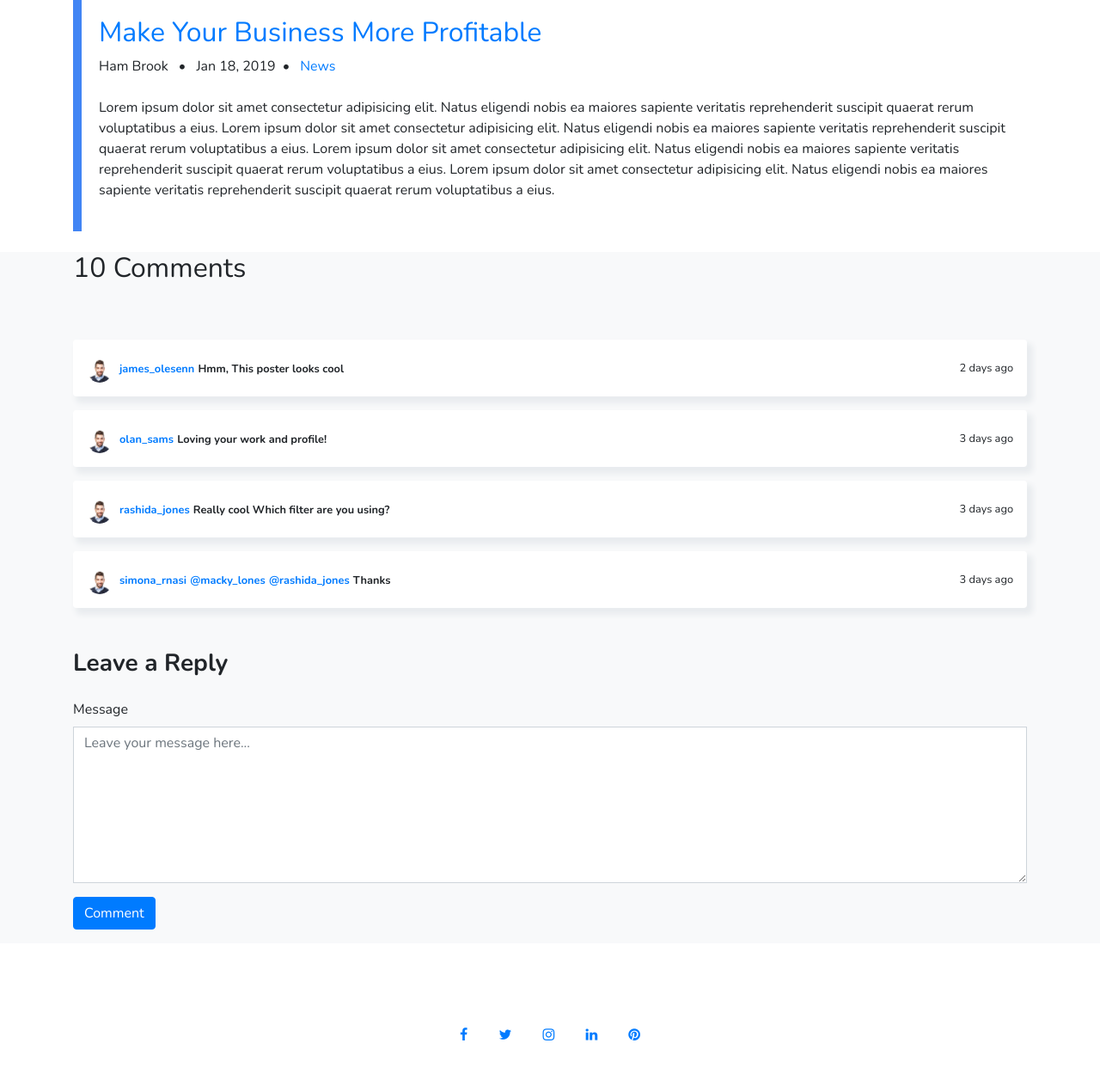
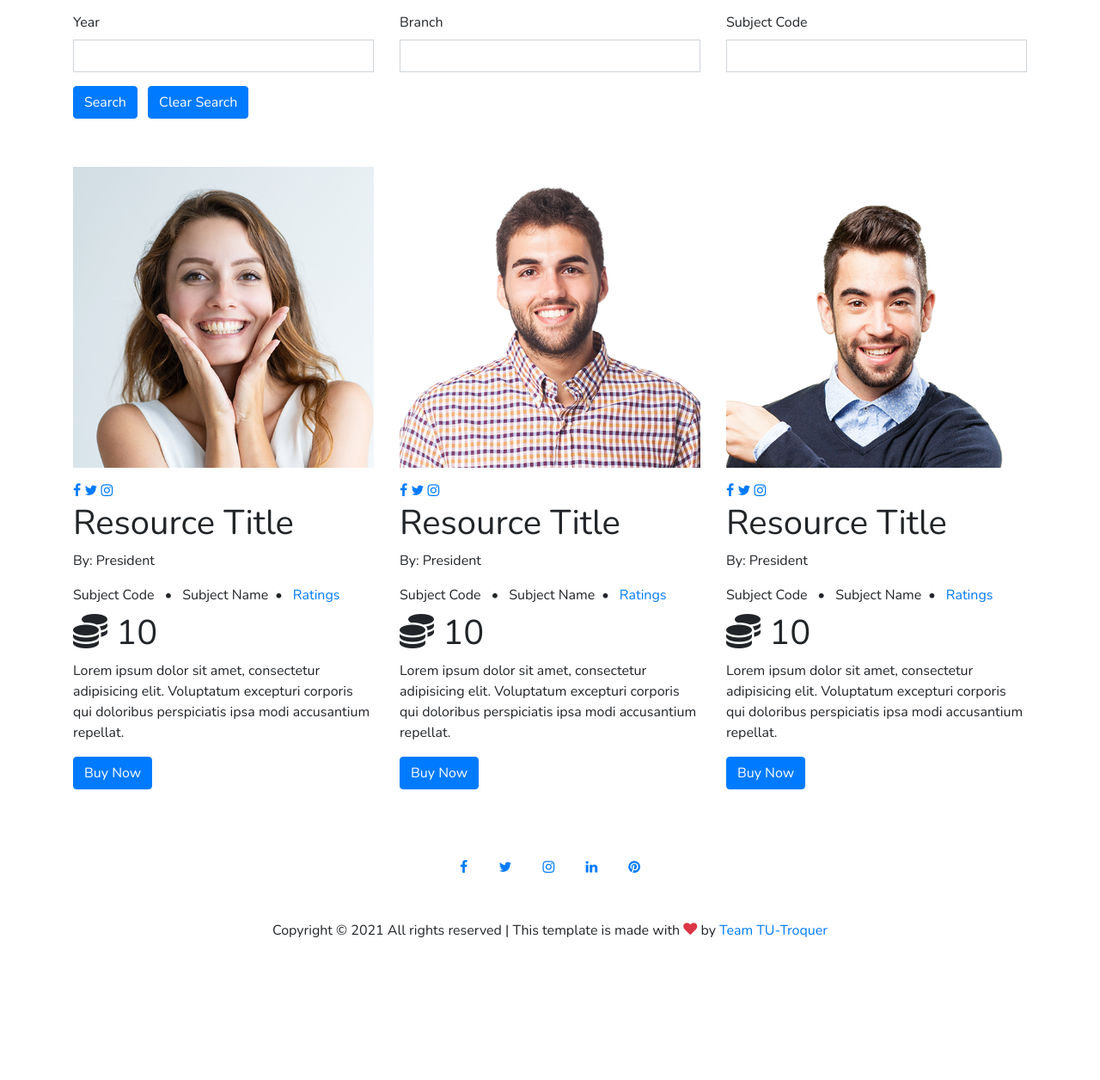
Before and after one commit to tanya1810/hacko-40-team_titans, a Django app: page / in a window 1280 px wide. Shown: the part 1387-2643 px from the top of the page at 86% size. After the commit the page ends 2477 px from the top, so only its background shows below. Run offline with Django 3.2, Linux system fonts and the light colour scheme; some libraries are stand-ins or nearby versions; some web fonts are replaced.

Commit message:
resources frontend

```diff
--- /dev/null
+++ b/home/templates/home/all_resources.html
@@ -0,0 +1,139 @@
+{% extends "home/base.html" %}
+{% load static %}
+{% block head %}
+{% endblock head %}
+{% block body %}
+<div class="site-blocks-cover" style="overflow: hidden;">
+    <div class="container">
+        <div class="row align-items-center justify-content-center">
+            <div class="col-md-12" style="position: relative;" data-aos="fade-up" data-aos-delay="200">
+                <img src="{%static 'home/images/undraw_gift_card_6ekc.svg' %}" alt="Image"
+                    class="img-fluid img-absolute">
+                <div class="row mb-4" data-aos="fade-up" data-aos-delay="200">
+                    <div class="col-lg-6 mr-auto">
+                        <h1>All Resources</h1>
+                        <br><br>
+                        <div>
+                            <a href="#" class="btn btn-primary mr-2 mb-2">Post a Resource</a>
+                        </div>
+                    </div>
+                </div>
+            </div>
+        </div>
+    </div>
+</div>
+
+
+
+<div class="site-section" id="our-team-section">
+	<div class="container">
+
+        <div class="author-box" data-aos="fade-right">
+            <div class="d-flex mb-4">
+                <div class="mr-auto text-black">
+                    <h2><strong class="font-weight-bold mb-0">Apply Filters</strong></h2>
+                </div>
+            </div>
+            <form action="">
+                <div class="row form-group">
+                    <div class="col-md-4 mb-3 mb-md-0">
+                        <label class="text-black" for="fname">Year</label>
+                        <input type="text" id="fname" class="form-control rounded-0">
+                    </div>
+                    <div class="col-md-4">
+                        <label class="text-black" for="lname">Branch</label>
+                        <input type="text" id="lname" class="form-control rounded-0">
+                    </div>
+                    <div class="col-md-4">
+                        <label class="text-black" for="lname">Subject Code</label>
+                        <input type="text" id="lname" class="form-control rounded-0">
+                    </div>
+                </div>
+                <div>
+                    <a href="#" class="btn btn-primary mr-2 mb-2">Search</a>
+                    <a href="#" class="btn btn-primary mr-2 mb-2">Clear Search</a>
+                </div>
+            </form>
+        </div>
+
+		<div class="row mt-5">
+			<div class="col-lg-4 col-md-6 mb-4" data-aos="fade-up" data-aos-delay="100">
+				<div class="person">
+					<div class="bio-img">
+						<figure>
+							<img src="{%static 'home/images/person_1.jpg' %}" alt="Image" class="img-fluid">
+						</figure>
+						<div class="social">
+							<a href="#"><span class="icon-facebook"></span></a>
+							<a href="#"><span class="icon-twitter"></span></a>
+							<a href="#"><span class="icon-instagram"></span></a>
+						</div>
+					</div>
+					<h2 class="text-black h1">Resource Title</h2>
+					<span class="sub-title d-block mb-3">By: President</span>
+                    <div class="meta mb-2">Subject Code <span class="mx-2">&bullet;</span> Subject Name<span
+                        class="mx-2">&bullet;</span> <a href="#">Ratings</a></div>
+                    <h2 class="text-black h1"><i class="fas fa-coins"></i> 10</h2>
+					<p>Lorem ipsum dolor sit amet, consectetur adipisicing elit. Voluptatum excepturi corporis
+						qui doloribus
+						perspiciatis ipsa modi accusantium repellat.</p>
+                    <div>
+                        <a href="#" class="btn btn-primary mr-2 mb-2">Buy Now</a>
+                    </div>
+				</div>
+			</div>
+			<div class="col-lg-4 col-md-6 mb-4" data-aos="fade-up" data-aos-delay="200">
+				<div class="person">
+					<div class="bio-img">
+						<figure>
+							<img src="{%static 'home/images/person_2.jpg' %}" alt="Image" class="img-fluid">
+						</figure>
+						<div class="social">
+							<a href="#"><span class="icon-facebook"></span></a>
+							<a href="#"><span class="icon-twitter"></span></a>
+							<a href="#"><span class="icon-instagram"></span></a>
+						</div>
+					</div>
+					<h2 class="text-black h1">Resource Title</h2>
+					<span class="sub-title d-block mb-3">By: President</span>
+                    <div class="meta mb-2">Subject Code <span class="mx-2">&bullet;</span> Subject Name<span
+                        class="mx-2">&bullet;</span> <a href="#">Ratings</a></div>
+                    <h2 class="text-black h1"><i class="fas fa-coins"></i> 10</h2>
+					<p>Lorem ipsum dolor sit amet, consectetur adipisicing elit. Voluptatum excepturi corporis
+						qui doloribus
+						perspiciatis ipsa modi accusantium repellat.</p>
+                    <div>
+                        <a href="#" class="btn btn-primary mr-2 mb-2">Buy Now</a>
+                    </div>
+				</div>
+			</div>
+			<div class="col-lg-4 col-md-6 mb-4" data-aos="fade-up" data-aos-delay="300">
+				<div class="person">
+					<div class="bio-img">
+						<figure>
+							<img src="{%static 'home/images/person_3.jpg' %}" alt="Image" class="img-fluid">
+						</figure>
+						<div class="social">
+							<a href="#"><span class="icon-facebook"></span></a>
+							<a href="#"><span class="icon-twitter"></span></a>
+							<a href="#"><span class="icon-instagram"></span></a>
+						</div>
+					</div>
+					<h2 class="text-black h1">Resource Title</h2>
+					<span class="sub-title d-block mb-3">By: President</span>
+                    <div class="meta mb-2">Subject Code <span class="mx-2">&bullet;</span> Subject Name<span
+                        class="mx-2">&bullet;</span> <a href="#">Ratings</a></div>
+                    <h2 class="text-black h1"><i class="fas fa-coins"></i> 10</h2>
+					<p>Lorem ipsum dolor sit amet, consectetur adipisicing elit. Voluptatum excepturi corporis
+						qui doloribus
+						perspiciatis ipsa modi accusantium repellat.</p>
+                    <div>
+                        <a href="#" class="btn btn-primary mr-2 mb-2">Buy Now</a>
+                    </div>
+				</div>
+			</div>
+
+		</div>
+	</div>
+</div>
+{% endblock body %}
--- a/home/templates/home/base.html
+++ b/home/templates/home/base.html
@@ -129,6 +129,8 @@
     <script src="{%static 'home/js/main.js' %}"></script>
 
     <script async src="https://www.googletagmanager.com/gtag/js?id=UA-23581568-13"></script>
+
+  <script src="https://kit.fontawesome.com/36dfc98c6a.js" crossorigin="anonymous"></script>
     <script>
         window.dataLayer = window.dataLayer || [];
         function gtag() { dataLayer.push(arguments); }
--- a/home/views.py
+++ b/home/views.py
@@ -2,4 +2,4 @@ from django.shortcuts import render
 
 # Create your views here.
 def home(request):
-    return render(request, 'home/feed_detail.html')
+    return render(request, 'home/all_resources.html')
```
